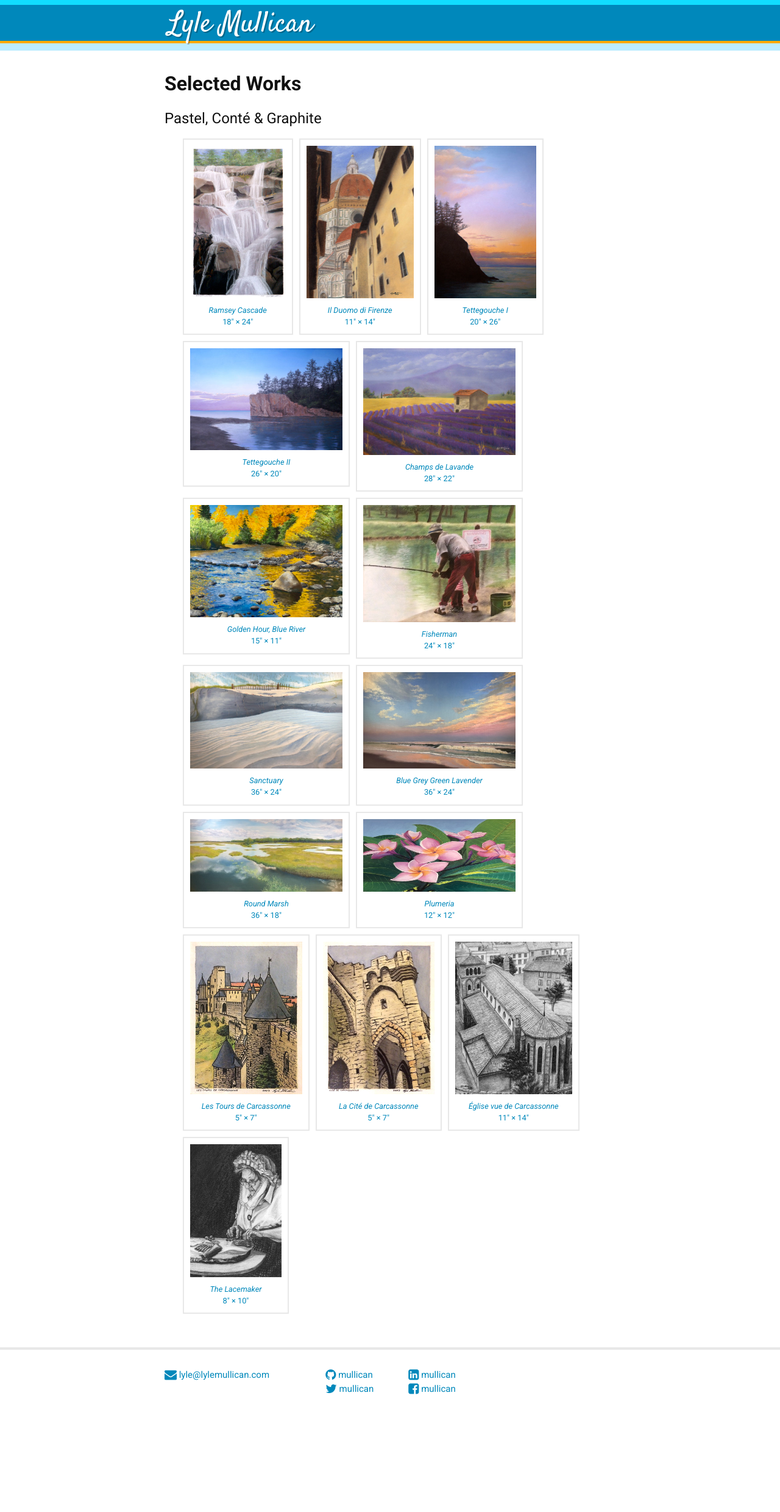
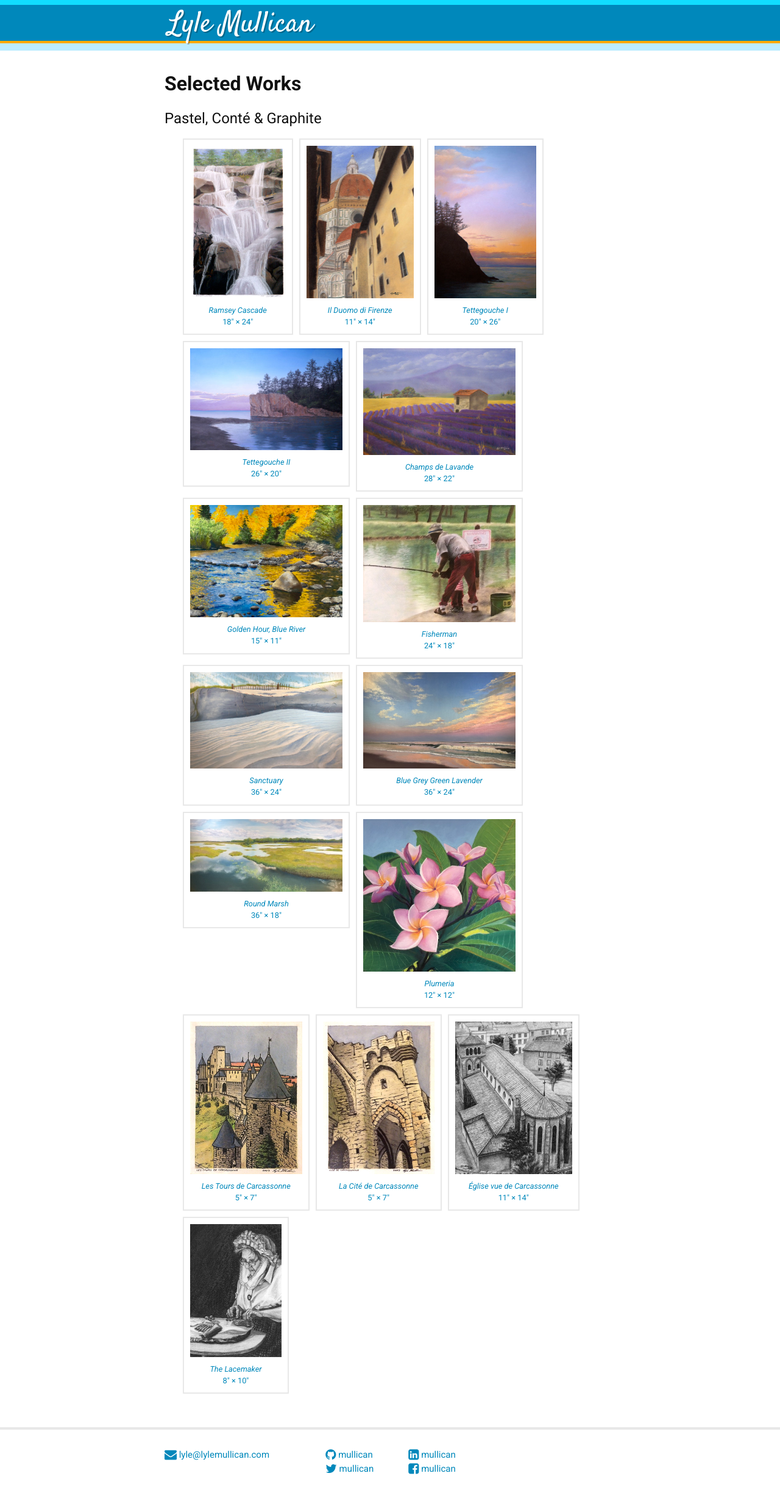
Before and after one commit to mullican/mullican.github.io, a Jekyll site: the page built from artwork/index.html, in a window 1280 px wide. Shown: the whole page at 61% size. Built offline with Jekyll 4.4.1, drawn with Linux system fonts in a browser that asks for light colours; nearby versions of some CDN libraries; before the commit the page ends 2348 px from its top, so only the background shows below that.

Commit message:
Correct size

```diff
--- a/artwork/index.html
+++ b/artwork/index.html
@@ -79,7 +79,7 @@ include_shadowbox: true
   </li>
   <li>
     <a href="/images/artwork/large/plumeria.jpg" rel="shadowbox[pastel]" title="Plumeria">
-      <img src="/images/artwork/small/plumeria.jpg" width="250" height="119" alt="Plumeria" />
+      <img src="/images/artwork/small/plumeria.jpg" width="250" height="250" alt="Plumeria" />
       <em>Plumeria</em>
       12&Prime; &times; 12&Prime;
     </a>
```
